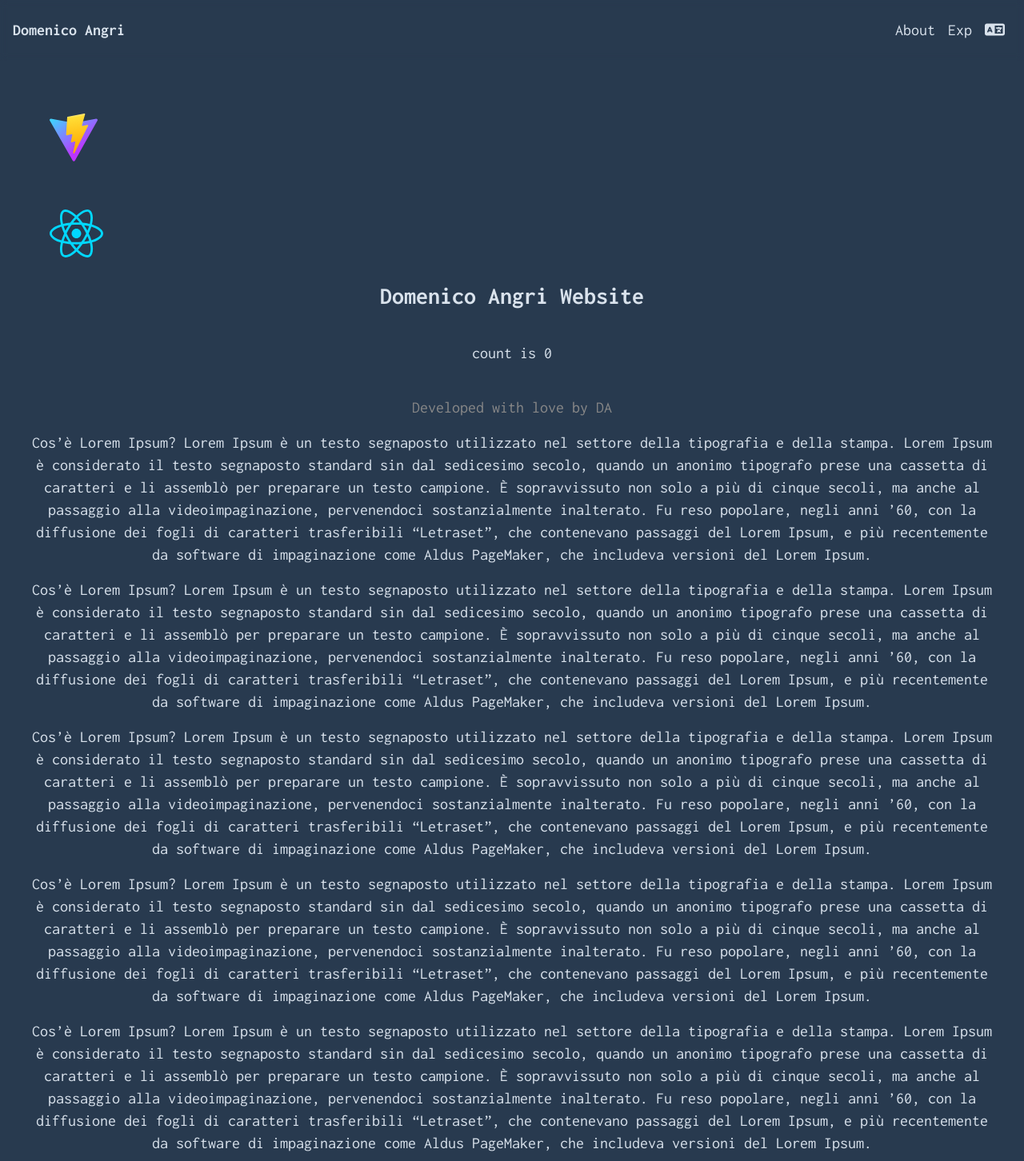
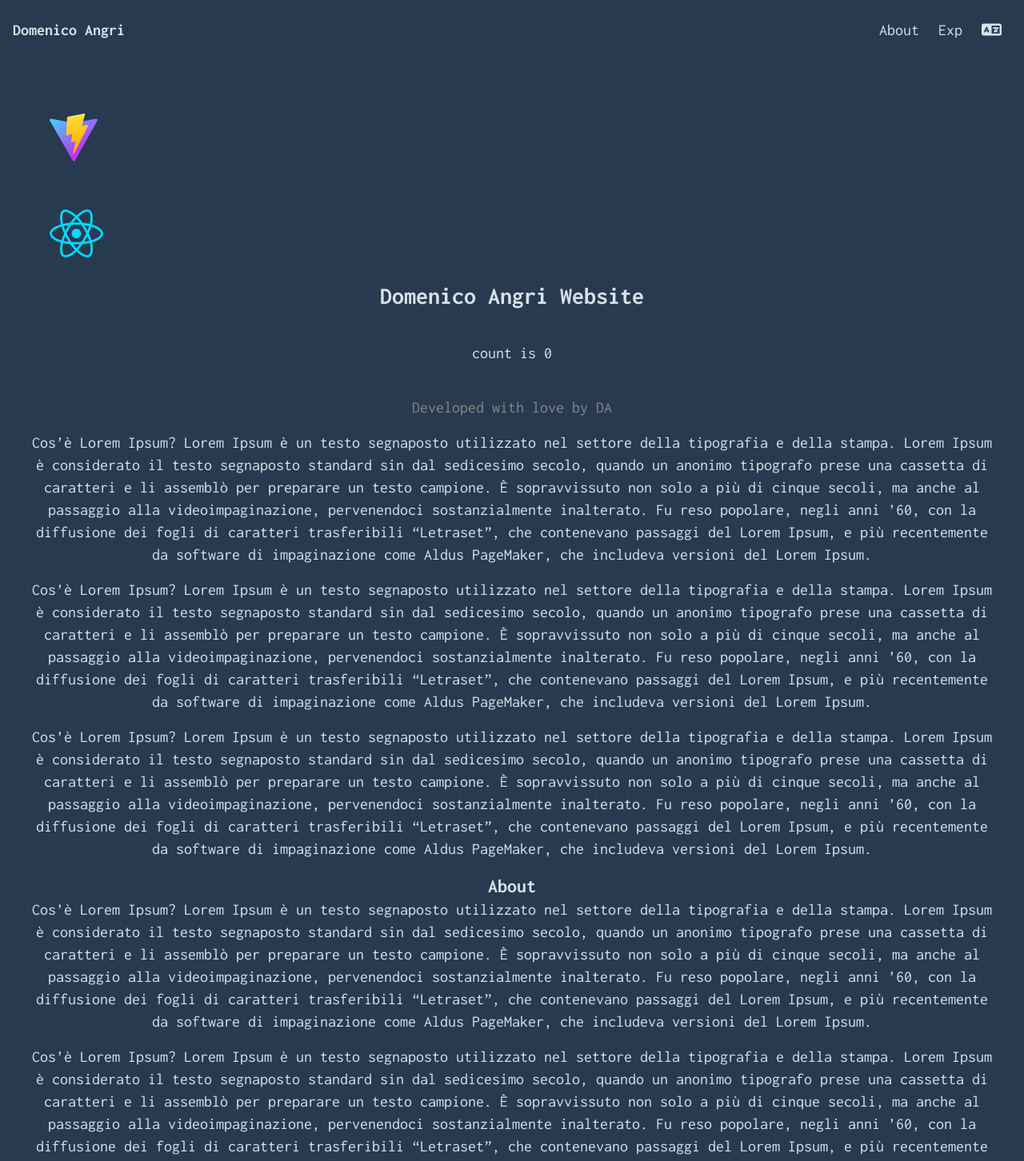
Before and after one commit to DomenicoAngri/domenicoangri-website, a React (Vite) app in the folder frontend/: page / in a window 1280 px wide. Shown: the top 1452 px of the page at 80% size. Built offline with nearby package versions, Linux system fonts and the light colour scheme.

Commit message:
Added effect and shadow to correct section clicked. Added smooth scroll to click section.

```diff
--- a/frontend/package.json
+++ b/frontend/package.json
@@ -1,7 +1,7 @@
 {
     "name": "domenico-angri-persona-website-frontend",
     "private": true,
-    "version": "0.3.4",
+    "version": "0.3.5",
     "type": "module",
     "description": "Domenico Angri personal website frontend with react + vite + tailwind.",
     "scripts": {
--- a/frontend/src/App.jsx
+++ b/frontend/src/App.jsx
@@ -67,30 +67,37 @@ function App() {
                 “Letraset”, che contenevano passaggi del Lorem Ipsum, e più recentemente da software di impaginazione come Aldus PageMaker, che
                 includeva versioni del Lorem Ipsum.
             </p>
+            <section id="section1">
+                <h2>About</h2>
                 <p>
-                Cos’è Lorem Ipsum? Lorem Ipsum è un testo segnaposto utilizzato nel settore della tipografia e della stampa. Lorem Ipsum è considerato
-                il testo segnaposto standard sin dal sedicesimo secolo, quando un anonimo tipografo prese una cassetta di caratteri e li assemblò per
-                preparare un testo campione. È sopravvissuto non solo a più di cinque secoli, ma anche al passaggio alla videoimpaginazione,
-                pervenendoci sostanzialmente inalterato. Fu reso popolare, negli anni ’60, con la diffusione dei fogli di caratteri trasferibili
-                “Letraset”, che contenevano passaggi del Lorem Ipsum, e più recentemente da software di impaginazione come Aldus PageMaker, che
-                includeva versioni del Lorem Ipsum.
+                    Cos’è Lorem Ipsum? Lorem Ipsum è un testo segnaposto utilizzato nel settore della tipografia e della stampa. Lorem Ipsum è
+                    considerato il testo segnaposto standard sin dal sedicesimo secolo, quando un anonimo tipografo prese una cassetta di caratteri e
+                    li assemblò per preparare un testo campione. È sopravvissuto non solo a più di cinque secoli, ma anche al passaggio alla
+                    videoimpaginazione, pervenendoci sostanzialmente inalterato. Fu reso popolare, negli anni ’60, con la diffusione dei fogli di
+                    caratteri trasferibili “Letraset”, che contenevano passaggi del Lorem Ipsum, e più recentemente da software di impaginazione come
+                    Aldus PageMaker, che includeva versioni del Lorem Ipsum.
                 </p>
                 <p>
-                Cos’è Lorem Ipsum? Lorem Ipsum è un testo segnaposto utilizzato nel settore della tipografia e della stampa. Lorem Ipsum è considerato
-                il testo segnaposto standard sin dal sedicesimo secolo, quando un anonimo tipografo prese una cassetta di caratteri e li assemblò per
-                preparare un testo campione. È sopravvissuto non solo a più di cinque secoli, ma anche al passaggio alla videoimpaginazione,
-                pervenendoci sostanzialmente inalterato. Fu reso popolare, negli anni ’60, con la diffusione dei fogli di caratteri trasferibili
-                “Letraset”, che contenevano passaggi del Lorem Ipsum, e più recentemente da software di impaginazione come Aldus PageMaker, che
-                includeva versioni del Lorem Ipsum.
+                    Cos’è Lorem Ipsum? Lorem Ipsum è un testo segnaposto utilizzato nel settore della tipografia e della stampa. Lorem Ipsum è
+                    considerato il testo segnaposto standard sin dal sedicesimo secolo, quando un anonimo tipografo prese una cassetta di caratteri e
+                    li assemblò per preparare un testo campione. È sopravvissuto non solo a più di cinque secoli, ma anche al passaggio alla
+                    videoimpaginazione, pervenendoci sostanzialmente inalterato. Fu reso popolare, negli anni ’60, con la diffusione dei fogli di
+                    caratteri trasferibili “Letraset”, che contenevano passaggi del Lorem Ipsum, e più recentemente da software di impaginazione come
+                    Aldus PageMaker, che includeva versioni del Lorem Ipsum.
                 </p>
+            </section>
+
+            <section id="section2">
+                <h2>Exp</h2>
                 <p>
-                Cos’è Lorem Ipsum? Lorem Ipsum è un testo segnaposto utilizzato nel settore della tipografia e della stampa. Lorem Ipsum è considerato
-                il testo segnaposto standard sin dal sedicesimo secolo, quando un anonimo tipografo prese una cassetta di caratteri e li assemblò per
-                preparare un testo campione. È sopravvissuto non solo a più di cinque secoli, ma anche al passaggio alla videoimpaginazione,
-                pervenendoci sostanzialmente inalterato. Fu reso popolare, negli anni ’60, con la diffusione dei fogli di caratteri trasferibili
-                “Letraset”, che contenevano passaggi del Lorem Ipsum, e più recentemente da software di impaginazione come Aldus PageMaker, che
-                includeva versioni del Lorem Ipsum.
+                    Cos’è Lorem Ipsum? Lorem Ipsum è un testo segnaposto utilizzato nel settore della tipografia e della stampa. Lorem Ipsum è
+                    considerato il testo segnaposto standard sin dal sedicesimo secolo, quando un anonimo tipografo prese una cassetta di caratteri e
+                    li assemblò per preparare un testo campione. È sopravvissuto non solo a più di cinque secoli, ma anche al passaggio alla
+                    videoimpaginazione, pervenendoci sostanzialmente inalterato. Fu reso popolare, negli anni ’60, con la diffusione dei fogli di
+                    caratteri trasferibili “Letraset”, che contenevano passaggi del Lorem Ipsum, e più recentemente da software di impaginazione come
+                    Aldus PageMaker, che includeva versioni del Lorem Ipsum.
                 </p>
+            </section>
         </>
     );
 }
--- a/frontend/src/components/header/Header.css
+++ b/frontend/src/components/header/Header.css
@@ -15,5 +15,15 @@
 }
 
 .subNavElement {
-    @apply mx-2;
+    @apply mx-3;
 }
+
+.activeSection {
+    @apply transition-colors duration-500 ease-in-out text-accent font-semibold;
+    text-shadow: 2px 2px 4px rgba(0, 0, 0, 0.7);
+}
+
+.inactiveSection {
+    @apply transition-colors duration-500 ease-in-out text-secondary font-normal;
+    text-shadow: none;
+}
--- a/frontend/src/components/header/Header.tsx
+++ b/frontend/src/components/header/Header.tsx
@@ -1,16 +1,89 @@
-import React from "react";
+import React, { useEffect, useState } from "react";
 import { FontAwesomeIcon } from "@fortawesome/react-fontawesome";
 import { faLanguage } from "@fortawesome/free-solid-svg-icons";
 import "./Header.css";
 
 const Header = () => {
+    // TODO: gestione dei tipi ts
+    // TODO: capire bug di about
+
+    const [activeSection, setActiveSection] = useState("");
+
+    useEffect(() => {
+        const handleScroll = () => {
+            const section1 = document.getElementById("section1");
+            const section2 = document.getElementById("section2");
+            const scrollPosition = window.scrollY + window.innerHeight / 2;
+
+            if (section1 && section2) {
+                if (section1.offsetTop <= scrollPosition && section1.offsetTop + section1.offsetHeight > scrollPosition) {
+                    setActiveSection("section1");
+                }
+                // Controlla se sei nella sezione Experiences
+                else if (section2.offsetTop <= scrollPosition && section2.offsetTop + section2.offsetHeight > scrollPosition) {
+                    setActiveSection("section2");
+                } else {
+                    setActiveSection("");
+                }
+            }
+        };
+
+        window.addEventListener("scroll", handleScroll);
+
+        return () => {
+            window.removeEventListener("scroll", handleScroll);
+        };
+    }, []);
+
+    const handleScrollToSectionClick = (event) => {
+        const sectionId = event.currentTarget.getAttribute("href")?.substring(1);
+
+        console.log(sectionId);
+
+        if (sectionId) {
+            scrollToSection(sectionId);
+        }
+    };
+
+    const scrollToSection = (sectionId: string) => {
+        const header = document.getElementById("header");
+        const section = document.getElementById(sectionId);
+        console.log(section);
+
+        if (header && section) {
+            const headerHeight = header.offsetHeight;
+            const sectionPosition = section.getBoundingClientRect().top + window.scrollY;
+            window.scrollTo({
+                top: sectionPosition - headerHeight,
+            });
+        }
+    };
+
     return (
-        <header className="header">
+        <header id="header" className="header">
             <nav className="nav">
-                <div className="title">Domenico Angri</div>
+                <div className="title">
+                    <a href="#">Domenico Angri</a>
+                </div>
                 <div className="subNav">
-                    <div className="subNavElement">About</div>
-                    <div className="subNavElement">Exp</div>
+                    <div className="subNavElement">
+                        <a
+                            href="#section1"
+                            className={activeSection === "section1" ? "activeSection" : "inactiveSection"}
+                            onClick={handleScrollToSectionClick}
+                        >
+                            About
+                        </a>
+                    </div>
+                    <div className="subNavElement">
+                        <a
+                            href="#section2"
+                            className={activeSection === "section2" ? "activeSection" : "inactiveSection"}
+                            onClick={handleScrollToSectionClick}
+                        >
+                            Exp
+                        </a>
+                    </div>
                     <div className="subNavElement">
                         <FontAwesomeIcon icon={faLanguage} />
                     </div>
--- a/frontend/src/index.css
+++ b/frontend/src/index.css
@@ -12,6 +12,7 @@
 @layer base {
     html {
         @apply font-custom antialiased;
+        scroll-behavior: smooth;
     }
 
     body {
@@ -27,7 +28,7 @@
     }
 
     a {
-        @apply no-underline;
+        @apply no-underline text-secondary;
     }
 
     p {
```
Also changed, not shown: frontend/src/components/header/Header.d.ts (added). Lines whose indentation alone changed are shown as unchanged.
